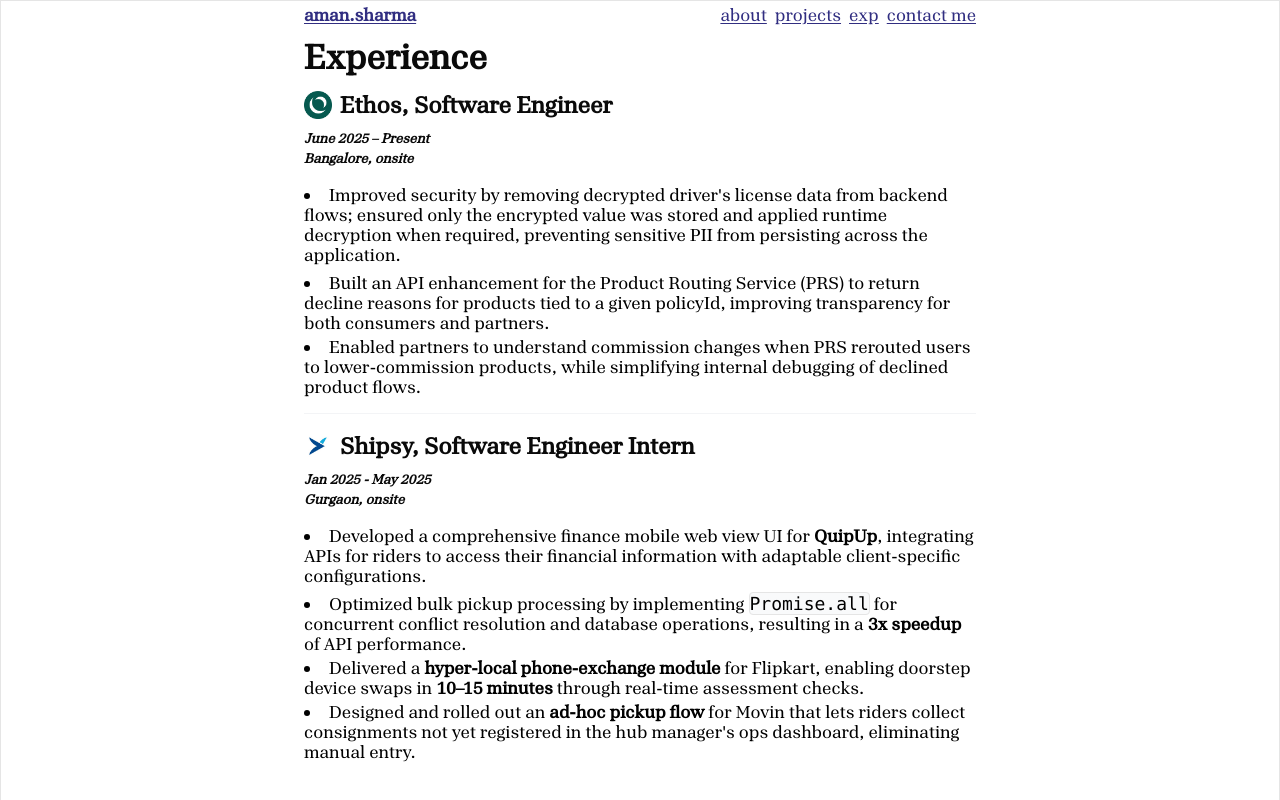
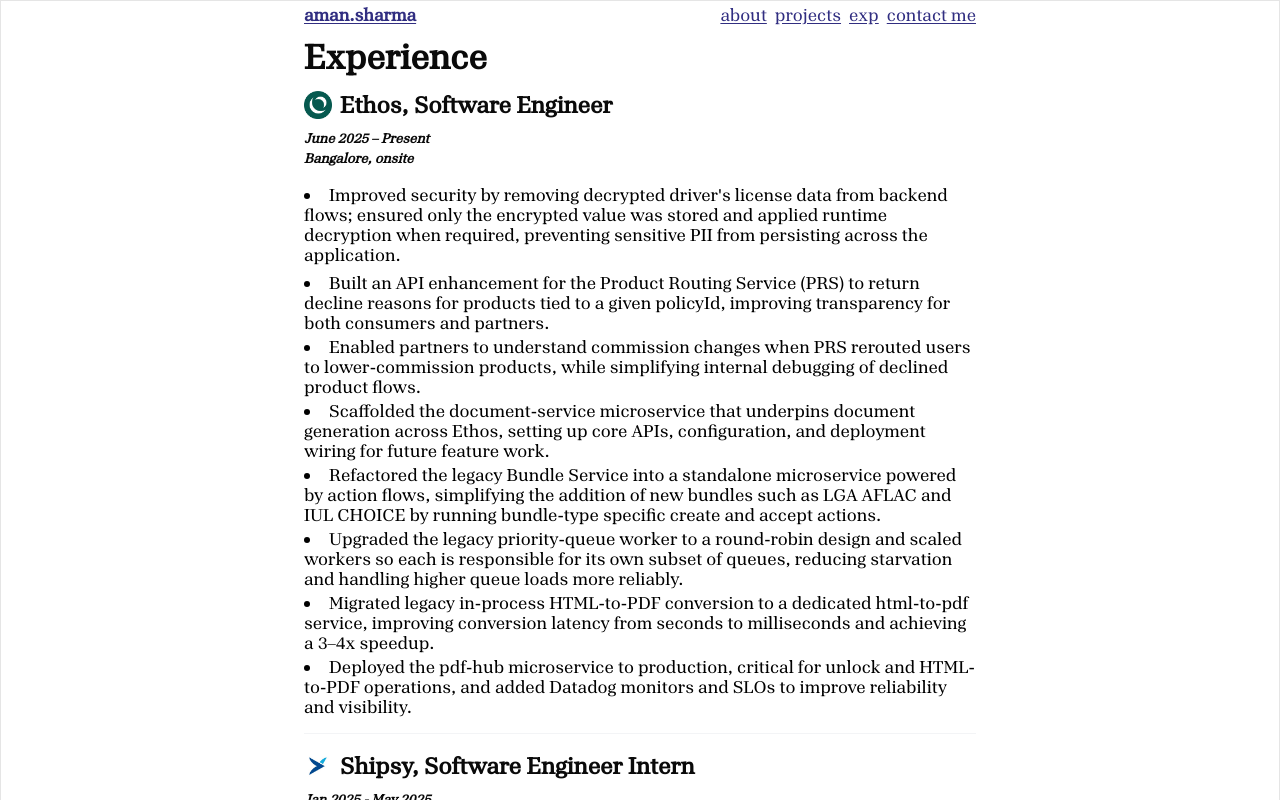
Before and after one commit to aman1117/portfolio, a Next.js app: page /experience in a window 1280 px wide. Shown: the top 800 px of the page. Built offline with nearby package versions, Linux system fonts and the light colour scheme.

Commit message:
update: Rename ContactPage to ExperiencePage and expand experience details with additional achievements and responsibilities

```diff
--- a/app/experience/page.tsx
+++ b/app/experience/page.tsx
@@ -1,11 +1,11 @@
 import React from 'react';
 
-const ContactPage: React.FC = () => {
+const ExperiencePage: React.FC = () => {
     return (
         <div className="max-w-2xl mx-auto mt-2 mb-10 w-full h-full flex flex-col ">
             <p className="text-4xl font-bold mb-3 mr-1">Experience</p>
             <div className="flex flex-col gap-4">
-                <div >
+                <div>
                     <div className="flex items-center mb-2">
                         <img src="/ethos_logo.jpg" alt="Ethos Logo" className="w-7 h-7 mr-2 rounded" />
                         <h2 className="text-2xl font-semibold">Ethos, Software Engineer</h2>
@@ -22,22 +22,37 @@
                         <li className="mb-2 text-black md:text-lg md:leading-5 leading-tight">
                             Enabled partners to understand commission changes when PRS rerouted users to lower-commission products, while simplifying internal debugging of declined product flows.
                         </li>
+                        <li className="mb-2 text-black md:text-lg md:leading-5 leading-tight">
+                            Scaffolded the document-service microservice that underpins document generation across Ethos, setting up core APIs, configuration, and deployment wiring for future feature work.
+                        </li>
+                        <li className="mb-2 text-black md:text-lg md:leading-5 leading-tight">
+                            Refactored the legacy Bundle Service into a standalone microservice powered by action flows, simplifying the addition of new bundles such as LGA AFLAC and IUL CHOICE by running bundle-type specific create and accept actions.
+                        </li>
+                        <li className="mb-2 text-black md:text-lg md:leading-5 leading-tight">
+                            Upgraded the legacy priority-queue worker to a round-robin design and scaled workers so each is responsible for its own subset of queues, reducing starvation and handling higher queue loads more reliably.
+                        </li>
+                        <li className="mb-2 text-black md:text-lg md:leading-5 leading-tight">
+                            Migrated legacy in-process HTML-to-PDF conversion to a dedicated html-to-pdf service, improving conversion latency from seconds to milliseconds and achieving a 3–4x speedup.
+                        </li>
+                        <li className="mb-2 text-black md:text-lg md:leading-5 leading-tight">
+                            Deployed the pdf-hub microservice to production, critical for unlock and HTML-to-PDF operations, and added Datadog monitors and SLOs to improve reliability and visibility.
+                        </li>
                     </ul>
                 </div>
                 <hr className="m-.5 border-gray-100" />
-                <div >
+                <div>
                     <div className="flex items-center mb-2">
                         <img src="/shipsy_logo.jpeg" alt="Shipsy Logo" className="w-7 h-7 mr-2 rounded" />
                         <h2 className="text-2xl font-semibold">Shipsy, Software Engineer Intern</h2>
                     </div>
-                    <p className="text-sm   italic"><strong>Jan 2025 - May 2025</strong></p>
-                    <p className="text-sm  mb-4 italic"><strong> Gurgaon, onsite</strong></p>
+                    <p className="text-sm italic"><strong>Jan 2025 - May 2025</strong></p>
+                    <p className="text-sm mb-4 italic"><strong>Gurgaon, onsite</strong></p>
                     <ul className="list-disc list-inside mt-2 space-y-1">
                         <li className="mb-2 text-black md:text-lg md:leading-5 leading-tight">
                             Developed a comprehensive finance mobile web view UI for <strong>QuipUp</strong>, integrating APIs for riders to access their financial information with adaptable client-specific configurations.
                         </li>
                         <li className="mb-2 text-black md:text-lg md:leading-5 leading-tight">
-                            Optimized bulk pickup processing by implementing <code className='bg-gray-50 border rounded-sm'>Promise.all</code> for concurrent conflict resolution and database operations, resulting in a <strong>3x speedup</strong> of API performance.
+                            Optimized bulk pickup processing by implementing <code className="bg-gray-50 border rounded-sm">Promise.all</code> for concurrent conflict resolution and database operations, resulting in a <strong>3x speedup</strong> of API performance.
                         </li>
                         <li className="mb-2 text-black md:text-lg md:leading-5 leading-tight">
                             Delivered a <strong>hyper-local phone-exchange module</strong> for Flipkart, enabling doorstep device swaps in <strong>10–15 minutes</strong> through real-time assessment checks.
@@ -52,4 +67,4 @@
     );
 };
 
-export default ContactPage;
+export default ExperiencePage;
```
